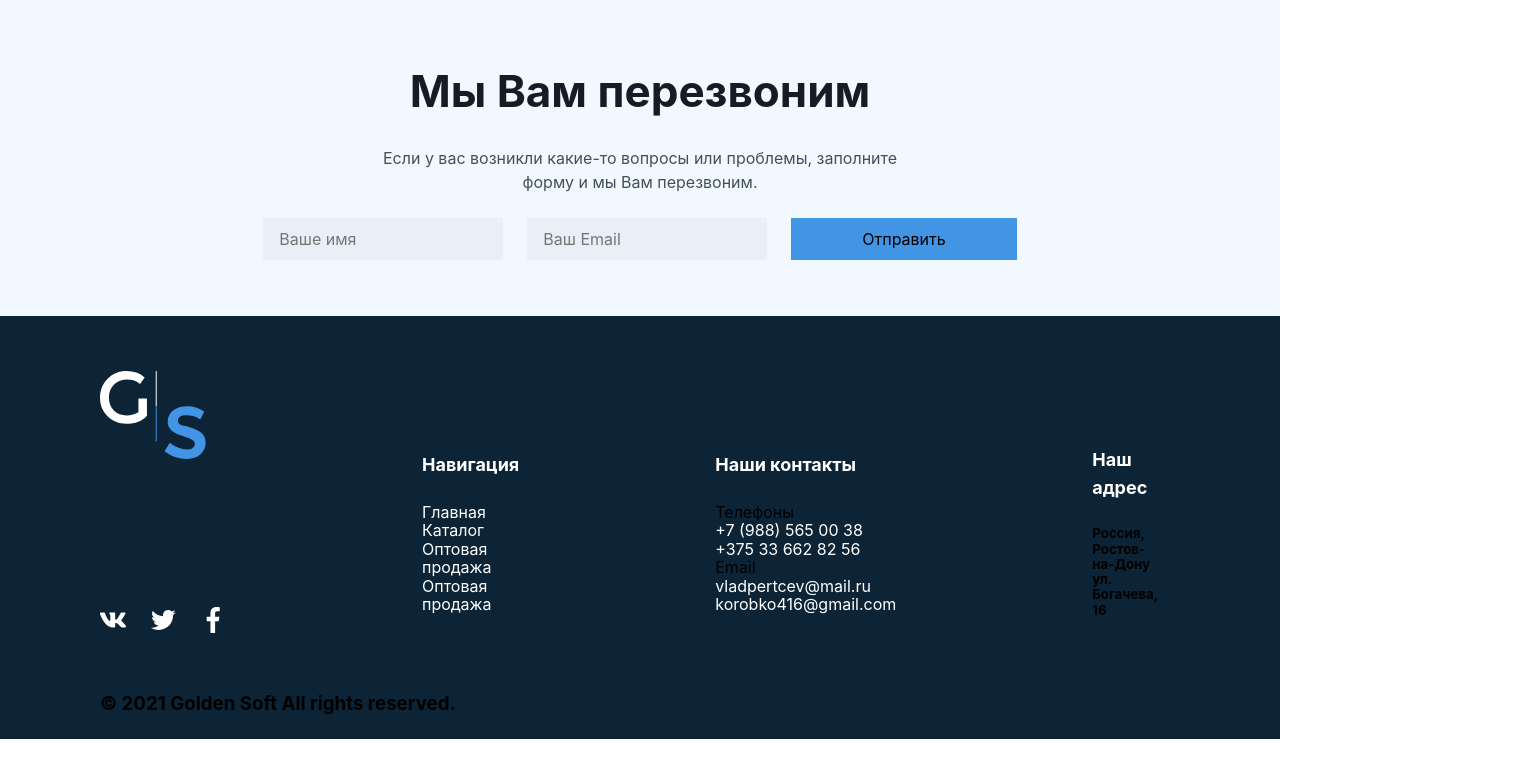
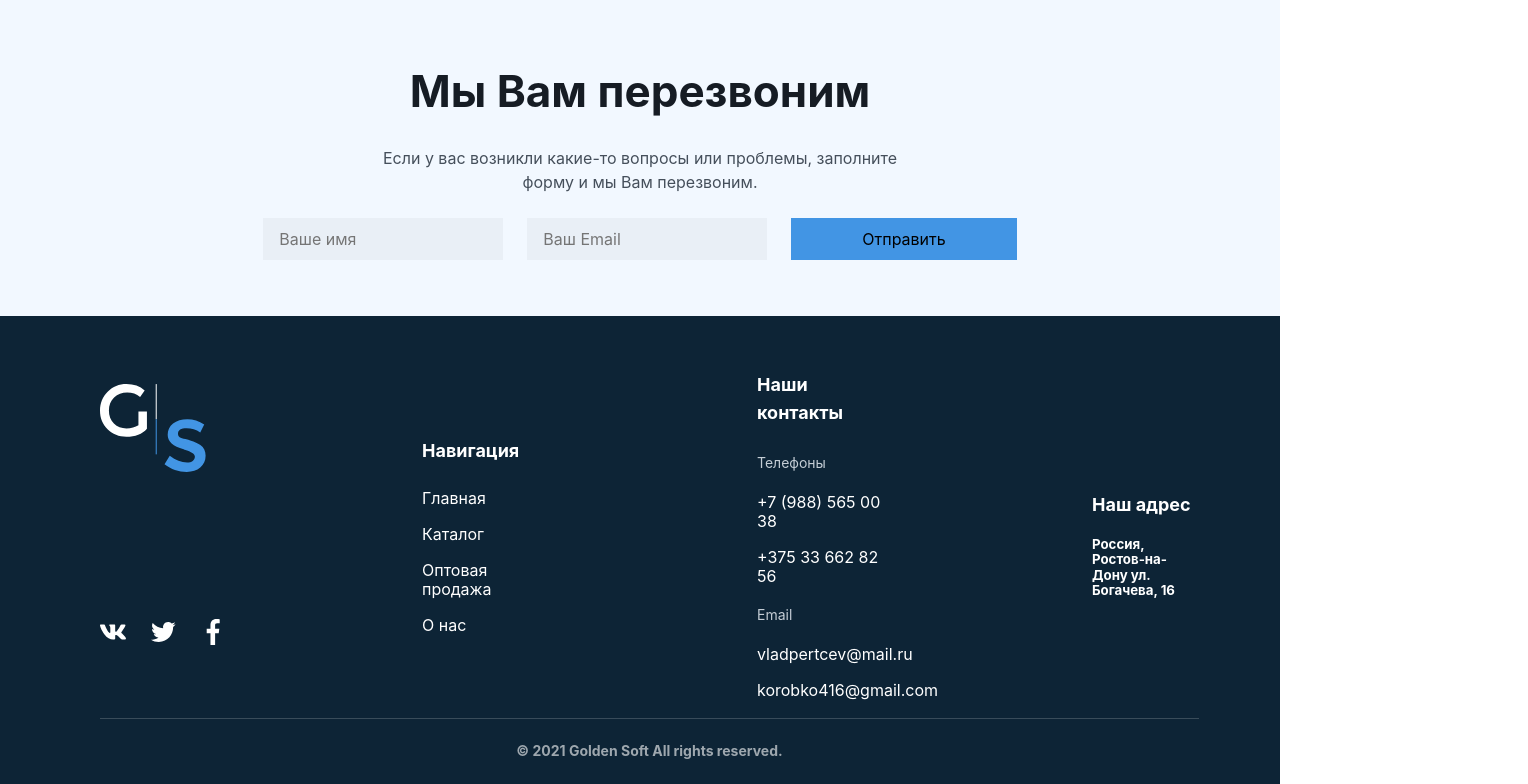
Before and after one commit to abdurahmonanvarov/4-vazifa, a plain HTML site: page index.html in a window 1280 px wide. Shown: the part 4466-5250 px from the top of the page, 1528 px wide, since content can reach past the window. Before the commit the page ends 5205 px from the top, so only its background shows below. Drawn offline with Linux system fonts and the light colour scheme; a web font is replaced by a local one.

Commit message:
songilar

```diff
--- a/index.html
+++ b/index.html
@@ -414,7 +414,7 @@
                 <a href="#">Главная</a>
                 <a href="#">Каталог</a>
                 <a href="#">Оптовая продажа</a>
-                <a href="#">Оптовая продажа</a>
+                <a href="#">О нас</a>
             </div>
             <div class="footer_link1">
                 <h4>Наши контакты </h4>
@@ -426,7 +426,7 @@
                 <a href="#">korobko416@gmail.com</a>
             </div>
             <div class="footer_link1">
-                <h4>Наш адрес</h4>
+                <h4 class="jk">Наш адрес</h4>
                 <h5>Россия, <br> Ростов-на-Дону ул. <br> Богачева, 16</h5>
             </div>
             <div class="footer_link1">
--- a/style/style.css
+++ b/style/style.css
@@ -547,6 +547,7 @@ margin-bottom: 24px;
         -ms-flex-align: center;
             align-items: center;
     gap: 97px;
+    justify-content: center;
 }
  .footer_link1 h4{
 color: #FFFFFF;
@@ -561,9 +562,37 @@ text-decoration: none;
 color: #FFFFFF;
 font-weight: 300px;
 padding-bottom: 18px;
+display: block;
 }
 .header{
     position: fixed;
     width: 100%;
     top: 0px;
 }
+.footer_link1 p{
+    color: #C4CDD5;
+    font-size: 14px;
+    font-weight: 300px;
+    line-height: 24px;
+    margin-bottom: 18px;
+}
+.footer_link1 .jk{
+    width: 101px;
+    font-size: 18px;
+    font-weight: 500px;
+    margin-bottom: 18px;
+}
+.footer_link1 h5{
+    color: #FFFFFF;
+}
+.lastfooter h3{
+    font-size: 14px;
+    padding-top: 24px;
+    color: #FFFFFF;
+    text-align: center;
+    border-top: 1px solid rgba(255, 255, 255, 0.3);
+    opacity: 60%;
+}
+.continer .h3, span{
+    cursor: pointer;
+}
```
